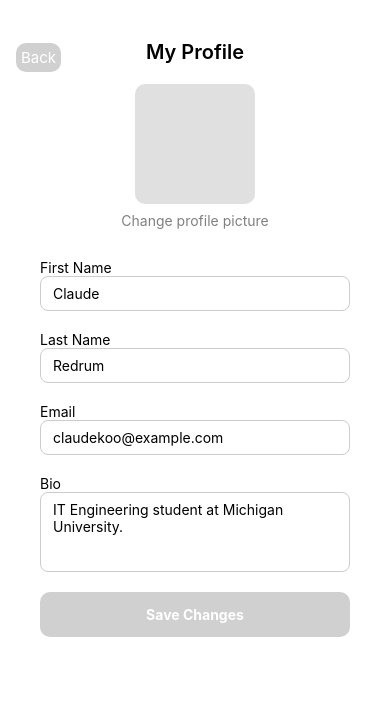
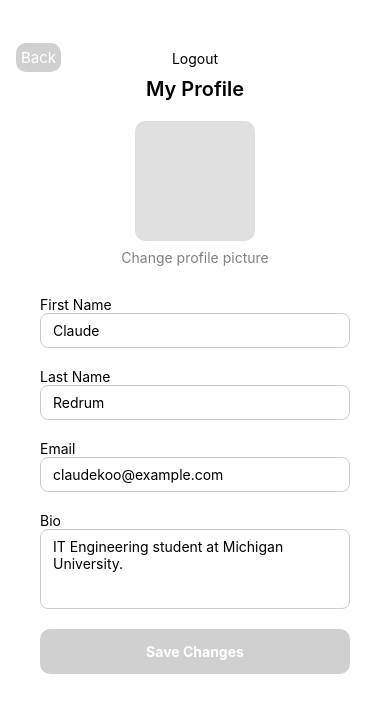
Before and after one commit to ClassConnect-2025C1/ClassConnect-FrontEnd, a React Native app: screen /Profile in a window 390 px wide. Shown: the top 712 px of the page. Built offline with nearby package versions, Linux system fonts and the light colour scheme; what expo-web-browser would draw is missing.

Commit message:
Create log out buttom

```diff
--- a/src/navigation/AuthContext.tsx
+++ b/src/navigation/AuthContext.tsx
@@ -1,27 +1,27 @@
 import React, { createContext, useContext, useEffect, useState } from 'react';
 import AsyncStorage from '@react-native-async-storage/async-storage';
 import api from '../utils/axiosInstance';
-import { useNavigation } from '@react-navigation/native'; // Usamos useNavigation aquí
+import { useNavigation } from '@react-navigation/native';
 
 type AuthContextType = {
   isAuthenticated: boolean;
   loading: boolean;
-  shouldRedirectToLogin: boolean; // Agregamos este estado
-  setShouldRedirectToLogin: React.Dispatch<React.SetStateAction<boolean>>; // Función para actualizar el estado
+  shouldRedirectToLogin: boolean;
+  setShouldRedirectToLogin: React.Dispatch<React.SetStateAction<boolean>>;
 };
 
 const AuthContext = createContext<AuthContextType>({
   isAuthenticated: false,
   loading: true,
-  shouldRedirectToLogin: false, // Inicializamos el estado
+  shouldRedirectToLogin: false,
   setShouldRedirectToLogin: () => {},
 });
 
 export const AuthProvider = ({ children }: { children: React.ReactNode }) => {
   const [isAuthenticated, setIsAuthenticated] = useState(false);
   const [loading, setLoading] = useState(true);
-  const [shouldRedirectToLogin, setShouldRedirectToLogin] = useState(false); // Estado de redirección
-  const navigation = useNavigation(); // Usamos navigation aquí dentro del contexto
+  const [shouldRedirectToLogin, setShouldRedirectToLogin] = useState(false);
+  const navigation = useNavigation();
 
   const checkToken = async () => {
     const token = await AsyncStorage.getItem('token');
@@ -33,23 +33,26 @@ export const AuthProvider = ({ children }: { children: React.ReactNode }) => {
     }
 
     try {
-      await api.get('/auth/protected'); // Si no expira el token, estamos bien
+      // Realizamos una llamada a una ruta protegida para verificar la validez del token
+      await api.get('/auth/protected');
       setIsAuthenticated(true);
     } catch (e) {
       setIsAuthenticated(false);
       await AsyncStorage.removeItem('token');
-      setShouldRedirectToLogin(true); // Marcamos que necesitamos redirigir
+      setShouldRedirectToLogin(true); // Establecemos la necesidad de redirigir al login
     } finally {
       setLoading(false);
     }
   };
 
   useEffect(() => {
+    // Al montar el componente, chequeamos si el token es válido
     checkToken();
 
+    // Usamos un intervalo para revisar cada 10 segundos si el token sigue siendo válido
     const interval = setInterval(() => {
-      checkToken(); // Chequear el token cada cierto tiempo
-    }, 11000); // Puedes ajustar este intervalo si es necesario
+      checkToken();
+    }, 10000);
 
     return () => clearInterval(interval);
   }, []);
--- a/src/screens/ProfileScreen.jsx
+++ b/src/screens/ProfileScreen.jsx
@@ -8,6 +8,7 @@ import {
   StyleSheet,
 } from 'react-native';
 import { useNavigation } from '@react-navigation/native';
+import AsyncStorage from '@react-native-async-storage/async-storage';
 
 const ProfileScreen = () => {
   const navigation = useNavigation();
@@ -19,14 +20,31 @@ const ProfileScreen = () => {
     'IT Engineering student at Michigan University.',
   );
 
+
+      const handleLogout = async () => {
+        try {
+          await AsyncStorage.removeItem('token');
+          navigation.navigate('Login');
+        } catch (error) {
+          console.error('Error al cerrar sesión:', error);
+        }
+      };
+
   return (
     <View style={styles.container}>
       <TouchableOpacity
         style={styles.backButton}
         onPress={() => navigation.goBack()}
       >
+
         <Text style={styles.backButtonText}>Back</Text>
       </TouchableOpacity>
+
+       <View style={styles.headerContainer}>
+            <TouchableOpacity onPress={handleLogout} style={styles.logoutButton}>
+              <Text style={styles.logoutText}>Logout</Text>
+            </TouchableOpacity>
+          </View>
 
       <Text style={styles.title}>My Profile</Text>
 
@@ -85,6 +103,16 @@ const styles = StyleSheet.create({
     padding: 40,
     backgroundColor: '#fff',
   },
+
+    logoutButton: {
+      padding: 10,
+         alignItems: 'center',
+    },
+    logoutButtonText: {
+      fontSize: 16,
+      color: 'red',
+    },
+
   title: {
     alignSelf: 'center',
     fontSize: 20,
--- a/src/utils/axiosInstance.tsx
+++ b/src/utils/axiosInstance.tsx
@@ -3,7 +3,7 @@ import AsyncStorage from '@react-native-async-storage/async-storage';
 import { Alert } from 'react-native';
 
 const api = axios.create({
-  baseURL: 'http://192.168.0.14:8000', // Cambia esto según tu configuración
+  baseURL: 'http://192.168.0.14:8000',
 });
 
 api.interceptors.request.use(
@@ -27,7 +27,7 @@ api.interceptors.response.use(
     ) {
       await AsyncStorage.removeItem('token');
       Alert.alert('Sesión expirada', 'Inicia sesión nuevamente');
-      // No redirigimos aquí, sino que lo manejamos en el AuthContext
+
     }
     return Promise.reject(error);
   },
```
